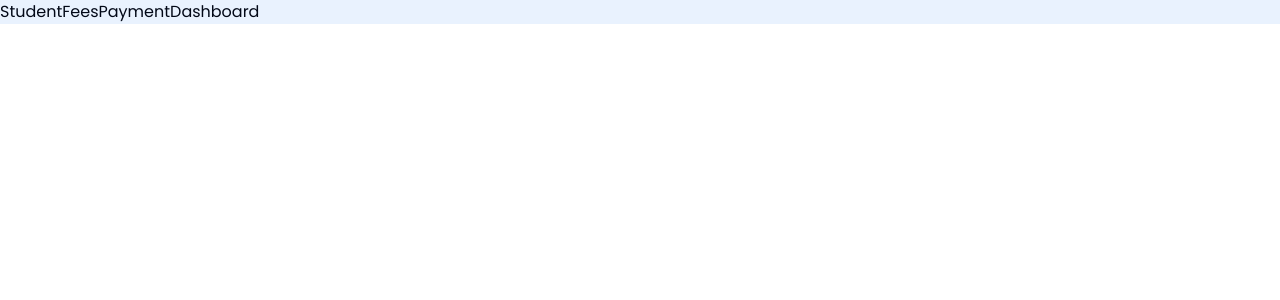
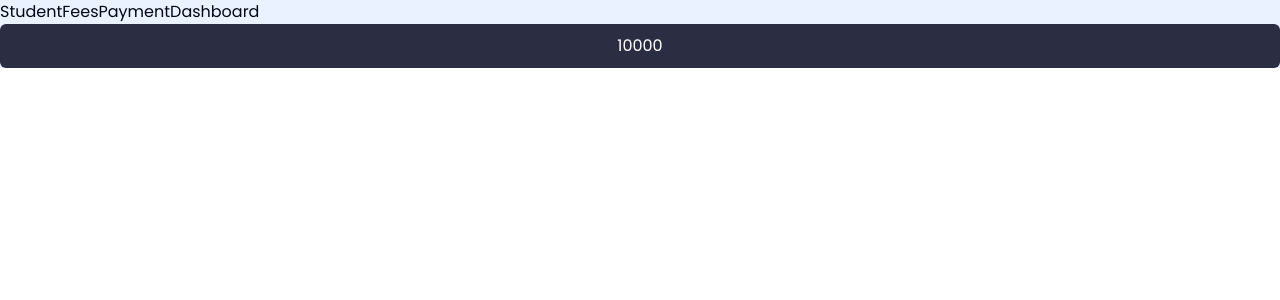
Before and after one commit to DhavalDudheliya/Hostel_Management_Frontend, a React (Vite) app: page /student/fees in a window 1280 px wide. Shown: the top 300 px of the page. Built offline with nearby package versions, Linux system fonts and the light colour scheme; no server answers; a web font is replaced by a local one.

Commit message:
for testing payment

```diff
--- a/index.html
+++ b/index.html
@@ -31,6 +31,6 @@
     <div id="root"></div>
     <script type="module" src="/src/main.jsx"></script>
     <script src="https://cdnjs.cloudflare.com/ajax/libs/flowbite/2.3.0/datepicker.min.js"></script>
-    <!-- <script src="https://checkout.razorpay.com/v1/checkout.js"></script> -->
+    <script src="https://checkout.razorpay.com/v1/checkout.js"></script>
   </body>
 </html>
--- a/myConstants.js
+++ b/myConstants.js
@@ -1,3 +1,3 @@
-export const BACKEND_URL = "http://localhost:4004";
-// export const BACKEND_URL =
-//   "https://hostel-management-backend-r93w.onrender.com";
+// export const BACKEND_URL = "http://localhost:4004";
+export const BACKEND_URL =
+  "https://hostel-management-backend-r93w.onrender.com";
--- a/src/pages/Student/FeesPayment/StudentFeesPaymentDashboard.jsx
+++ b/src/pages/Student/FeesPayment/StudentFeesPaymentDashboard.jsx
@@ -1,5 +1,6 @@
 import axios from "axios";
 import React, { useState } from "react";
+import * as myConst from "../../../../myConstants";
 
 function StudentFeesPaymentDashboard() {
   const [amount, setAmount] = useState(10000);
@@ -28,7 +29,7 @@ function StudentFeesPaymentDashboard() {
         description: "Test Transaction",
         image: "",
         order_id: response.data.order.id, //This is a sample Order ID. Pass the `id` obtained in the response of Step 1
-        callback_url: "http://localhost:4004/api/paymentverification",
+        callback_url: myConst.BACKEND_URL + "/api/paymentverification",
         prefill: {
           email: "gaurav.kumar@example.com",
           contact: "9000090000",
@@ -51,9 +52,9 @@ function StudentFeesPaymentDashboard() {
   return (
     <>
       <div>StudentFeesPaymentDashboard</div>
-      {/* <button className="btn" onClick={checkoutHandler}>
+      <button className="btn" onClick={checkoutHandler}>
         <p>{amount}</p>
-      </button> */}
+      </button>
     </>
   );
 }
```
